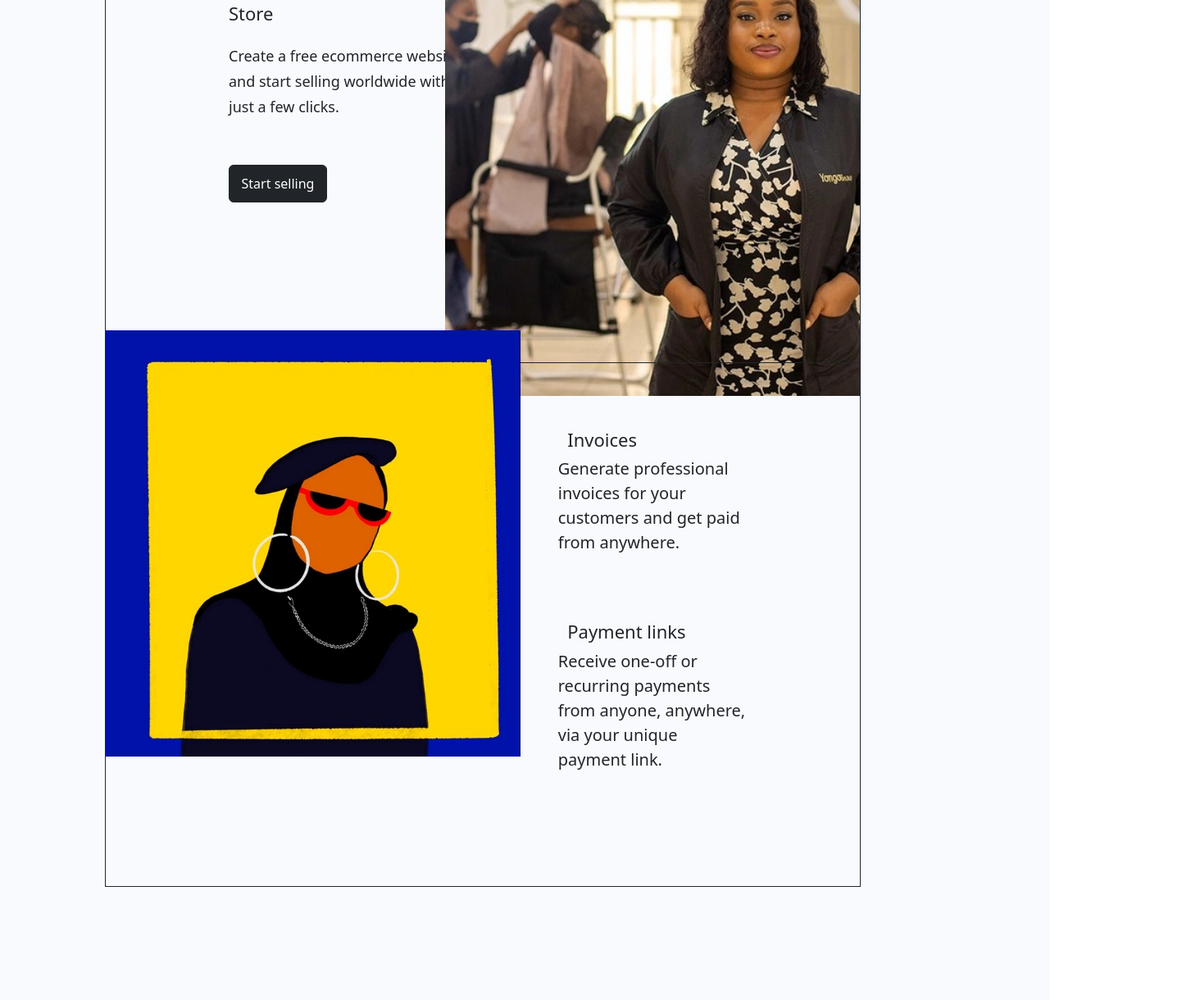
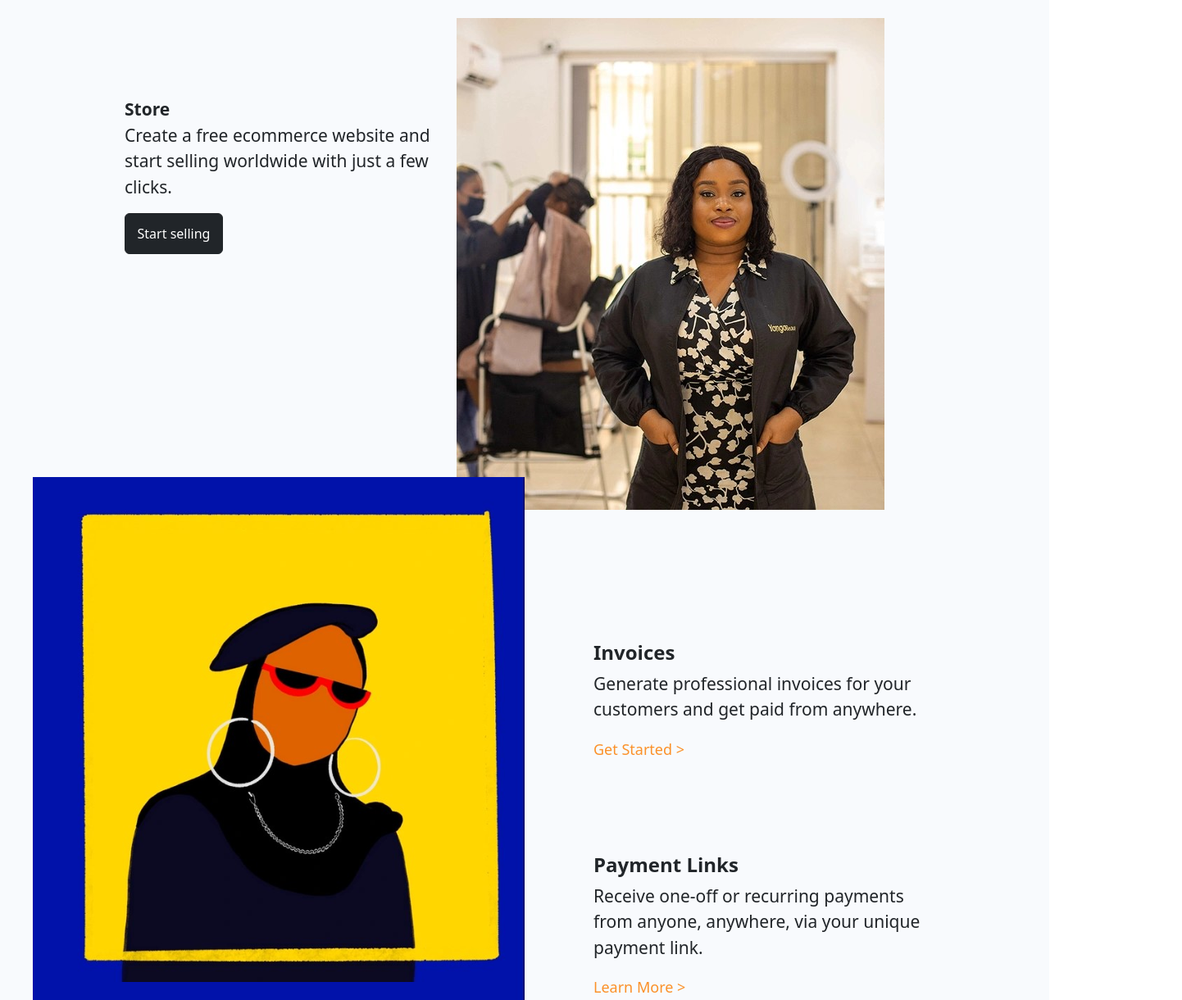
Before and after one commit to Honourable1234/html-project, a plain HTML site: page HTML/home.html in a window 1280 px wide. Shown: the part 4064-5284 px from the top of the page at 82% size, 1442 px wide, since content can reach past the window. Drawn offline with nearby package versions, Linux system fonts and the light colour scheme.

Commit message:
finally sorted the confusion

```diff
--- a/CSS/home.css
+++ b/CSS/home.css
@@ -264,80 +264,68 @@ nav div ul li:nth-child(6):hover div ul{
     background-size: contain;
     background-repeat: no-repeat;
 }
+/* CSS for section3 */
 #section3{
+    width: 100%;
     height: 300vh;
     background-color: #F8FAFD;
-    padding-top: 20vh;
-    padding-left: 10%;
+    padding-top: 25vh;
 }
-#section3 h1{
-    width: 750px;
-    font-size: 70px;
-    margin-left: 5%;
+#paragraph1{
+    font-size: 75px;
+    width: 50%;
+    margin-left: 10%;
 }
-#section3 h1 span{
+#paragraph1 span{
     color: #35A162;
 }
+#section1o3{
+    width: 1000px;
+    height: 80vh;
+    margin: auto;
+    margin-top: 15vh;
+}
+#section1o3 div:nth-child(1){
+    font-size: 21px;
+    padding-top: 12vh;
+}
+#section1o3 div:nth-child(1) button{
+    width: 120px;
+    padding: 12px;
+}
+#section1o3 div:nth-child(2){
+    background-image: url('../Images/flutterwave4.jpg');
+    background-repeat: no-repeat;
+}
 #section2o3{
-    display: flex;
-    width: 80%;
-    height: 85vh;
-    border: thin solid;
-    position: relative;
+    width: 1200px;
+    height: 80vh;
+    margin: auto;
+    margin-top: -10vh;
 }
-#section2o3 div:nth-child(1) h1{
-    font-size: 22px;
-    margin-top: 30vh;
-    margin-left: 20%;
-}
-#section2o3 div:nth-child(1) p{
-    font-size: 18px;
-    width: 40%;
-    margin-left: 20%;
-    line-height: 1.7;
-    margin-top: 3vh;
-}
-#section2o3 div:nth-child(1) button{
-    margin-left: 20%;
-    width: 120px;
-    padding: 10px;
-    margin-top: 5vh;
+#section2o3 div:nth-child(1){
+    background-image: url('../Images/flutterwave5.jpg');
+    background-size: contain;
 }
 #section2o3 div:nth-child(2){
-    width: 55%;
-    height: 90vh;
-    left: 45%;
-    background-image: url('../Images/flutterwave4.jpg');
-    background-repeat: no-repeat;
-    background-size: cover;
-    position: absolute;
+    padding-top: 15vh;
+    padding-left: 7%;
+    font-size: 21px;
+}
+#section2o3 div:nth-child(2) h4{
+    margin-top: 10vh;
+}
+#section2o3 div:nth-child(2) span{
+    color: #FB9129;
+    font-size: 18px;
 }
 #section3o3{
-    display: flex;
-    width: 80%;
-    height: 80vh;
-    border: thin solid;
-    position: relative;
+    width: 50%;
+    font-size: 20px;
+    margin-top: 2vh;
 }
-#section3o3 div:nth-child(1){
-    width: 55%;
-    height: 90vh;
-    margin-top: -5vh;
-    background-image: url('../Images/flutterwave5.jpg');
-    background-repeat: no-repeat;
-    background-size: contain;
-    position: absolute;
-}
-#section3o3 div:nth-child(2){
-    width: 25%;
-    margin-left: 60%;
-}
-#section3o3 div:nth-child(2) h1{
-    font-size: 22px;
-    margin-top: 10vh;
-}
-#section3o3 div:nth-child(2) p{
-    font-size: 20px;
+#section3o3 span{
+    color: #35A162;
 }
 /* media query */
 @media(max-width: 1200px){
--- a/HTML/home.html
+++ b/HTML/home.html
@@ -3,7 +3,7 @@
 <head>
     <meta charset="UTF-8">
     <meta name="viewport" content="width=device-width, initial-scale=1.0">
-    <title>Document</title>
+    <title>Flutterwave</title>
     <link href="https://cdn.jsdelivr.net/npm/bootstrap@5.3.2/dist/css/bootstrap.min.css" rel="stylesheet" integrity="sha384-T3c6CoIi6uLrA9TneNEoa7RxnatzjcDSCmG1MXxSR1GAsXEV/Dwwykc2MPK8M2HN" crossorigin="anonymous">
     <link rel="stylesheet" href="../CSS/home.css">
 </head>
@@ -98,25 +98,28 @@
         </div>
     </div>
     <!-- HTML for section3 -->
-    <div id="section3">
-        <h1>Endless payment possibilities for every <span>Small Business.</span></h1>
-        <div id="section2o3">
-            <div>
-                <h1>Store</h1>
+   <div class="container-fluid" id="section3">
+      <h1 id="paragraph1">Endless payment possibilities for every <span>Small Business.</span></h1>
+      <div class="row" id="section1o3">
+        <div class="col-5">
+            <strong>Store</strong>
             <p>Create a free ecommerce website and start selling worldwide with just a few clicks.</p>
             <button type="button" class="btn btn-dark">Start selling</button>
         </div>
-            <div></div>
+        <div class="col-7"></div>
       </div>
-        <div id="section3o3">
-            <div></div>
-            <div>
-                <h1>Invoices</h1>
+      <div class="row" id="section2o3">
+        <div class="col-6"></div>
+        <div class="col-5">
+            <h4><strong>Invoices</strong></h4>
             <p>Generate professional invoices for your customers and get paid from anywhere.</p>
-                <h1>Payment links</h1>
+            <span>Get Started ></span><br><br>
+            <h4><strong>Payment Links</strong></h4>
             <p>Receive one-off or recurring payments from anyone, anywhere, via your unique payment link.</p>
+            <span>Learn More ></span>
       </div>
-        </div>
+      <p id="section3o3">A platform for you, whether you’re a big business or a <span>solo artist.</span>
+      </p>
    </div>
 </body>
 <script src="https://cdn.jsdelivr.net/npm/bootstrap@5.3.2/dist/js/bootstrap.bundle.min.js" integrity="sha384-C6RzsynM9kWDrMNeT87bh95OGNyZPhcTNXj1NW7RuBCsyN/o0jlpcV8Qyq46cDfL" crossorigin="anonymous"></script>
```
Lines whose indentation alone changed are shown as unchanged.
